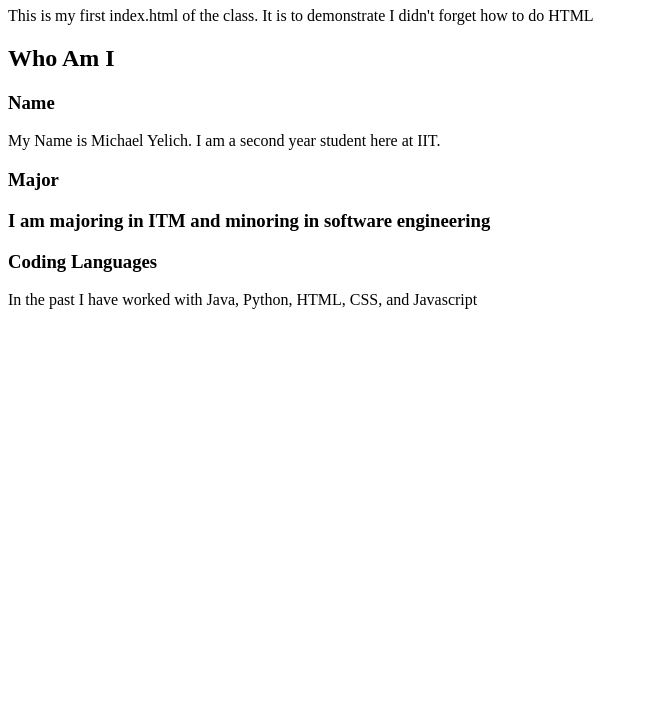
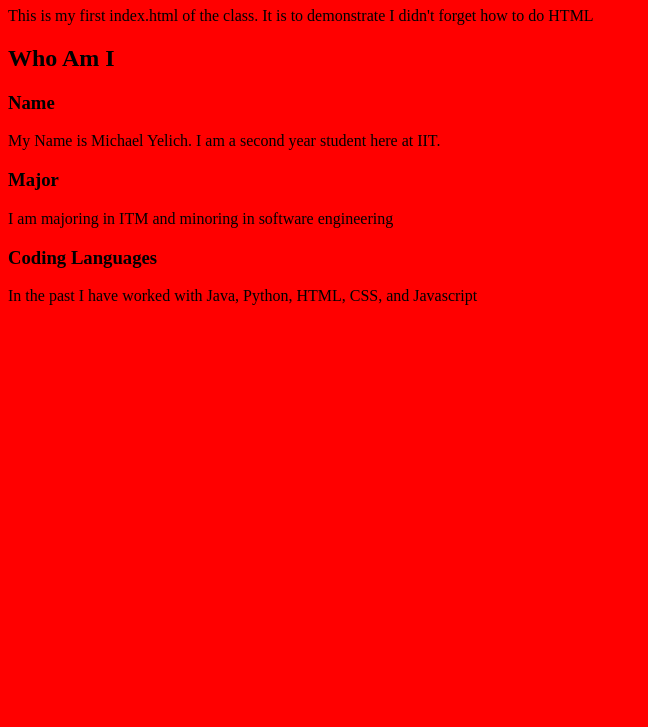
Before and after one commit to ITMD-362-spring2023-Michael-Yelich/lab1, a plain HTML site: page index.html in a window 1280 px wide. Shown: the part 73-800 px from the top of the page, without its empty margins (0-648 px from the left). Drawn offline with Linux system fonts and the light colour scheme.

Commit message:
adding css for color

```diff
--- /dev/null
+++ b/css/style.css
@@ -0,0 +1,3 @@
+body{
+background-color: red;
+}
--- a/index.html
+++ b/index.html
@@ -1,7 +1,9 @@
 <!DOCTYPE html>
 <html lang="en">
   <head>
-    <title>My First Index.html of the class</title>
+    <meta charset="utf-8">
+	<title>My First Index.html of the class</title>
+    <link rel="stylesheet" href="css/style.css">
   </head>
   <body>
   <h1>FISRT INDEX OF THE YEAR</h1>
@@ -9,7 +11,7 @@
   <h2>Who Am I</h2>
     <h3>Name</h3>
       <p>My Name is Michael Yelich. I am a second year student here at IIT.</p>
-	<h3>Major<h3>
+	<h3>Major</h3>
 	  <p>I am majoring in ITM and minoring in software engineering</p>
 	<h3>Coding Languages</h3>
 	  <p>In the past I have worked with Java, Python, HTML, CSS, and Javascript</p>
```
